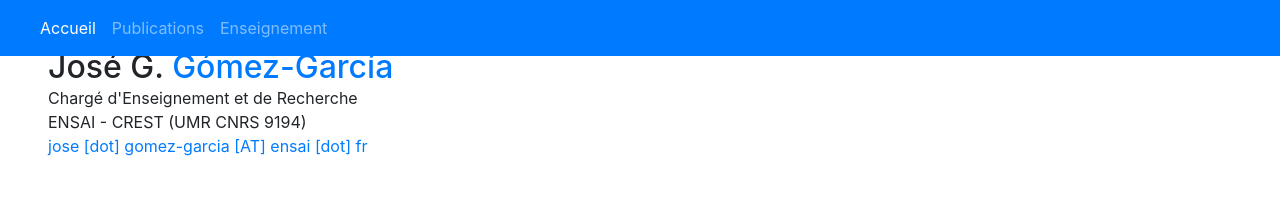
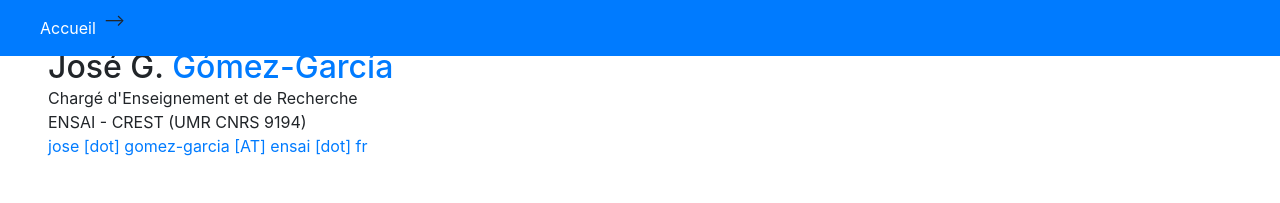
Before and after one commit to jose3g/jose3g.github.io, a website with bundled scripts: page index.html in a window 1280 px wide. Shown: the top 203 px of the page. Built offline with nearby package versions, Linux system fonts and the light colour scheme; a web font is replaced by a local one.

Commit message:
Add files via upload

```diff
--- a/index.html
+++ b/index.html
@@ -38,23 +38,7 @@
           <li class="nav-item">
             <a class="nav-link js-scroll-trigger" href="#accueil">Accueil</a>
           </li>
-     <!--     <li class="nav-item">
-              <a class="nav-link js-scroll-trigger" href="#parcours">Parcours</a>
-          </li>
-        <li class="nav-item">
-            <a class="nav-link js-scroll-trigger" href="#recherche">Recherche</a>
-          </li>
--->
-          <li class="nav-item">
-            <a class="nav-link js-scroll-trigger" href="#publications">Publications</a>
-          </li>
-          <li class="nav-item">
-            <a class="nav-link js-scroll-trigger" href="#enseignement">Enseignement</a>
-          </li>
 
-<!--           <li class="nav-item">
-            <a class="nav-link js-scroll-trigger" href="#contact"> Contact </a>
-          </li>
 -->
         </ul>
       </div>
@@ -127,8 +111,10 @@
             <a href="https://www.researchgate.net/profile/Jose_Gomez_Garcia4" target=_blank>
               <i class="fab fa-researchgate"></i>
             </a>
+
+
           </div >
-           <p class="lead mb-5" style="color:#ff0000">  Nouveau site web : <a href="josegomezgarcia.github.io">josegomezgarcia.github.io</a> </p>
+           <p class="lead mb-5" style="color:#ff0000">  Nouveau site web : <a href="https://josegomezgarcia.github.io/">josegomezgarcia.github.io</a> </p>
 
            </div>
             </section>
```
